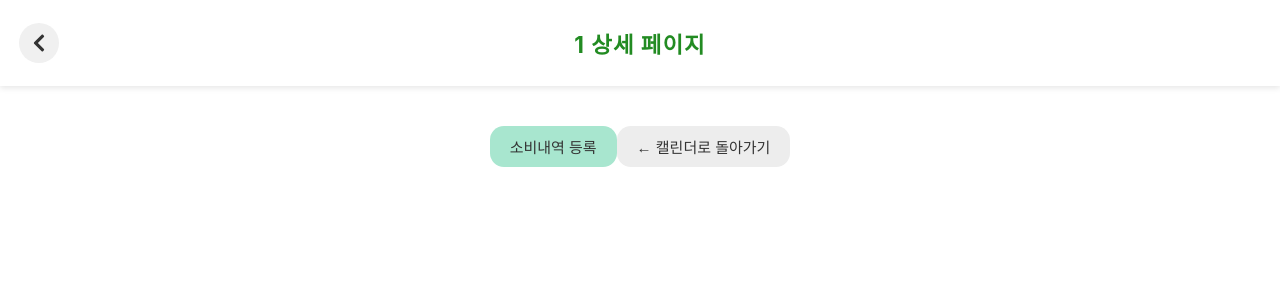
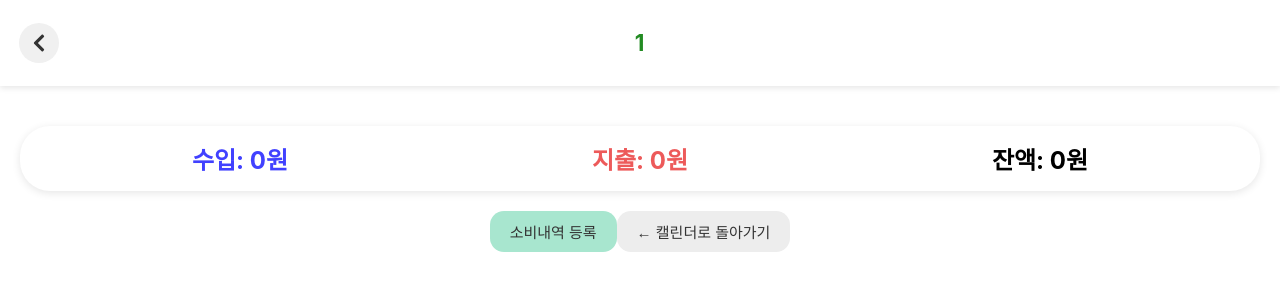
Before and after one commit to JuniorNaver/groupProject, a React (Create React App) app: page /day/1 in a window 1280 px wide. Shown: the top 300 px of the page. Built offline with nearby package versions, Linux system fonts and the light colour scheme; the HTML template or start-up script is replaced by a standard one.

Commit message:
cash, daily 최종

```diff
--- a/src/pages/Daily.css
+++ b/src/pages/Daily.css
@@ -43,3 +43,28 @@
   font-size: 14px;
   text-decoration: underline;
 }
+
+/* 총액 영역 */
+
+.total-item {
+  flex: 1;                       /* 균등 폭 */
+  text-align: center;
+  padding: 10px;
+  border-radius: 10px;
+  background-color: #fff8e1;     /* 카드 느낌 강조 */
+  box-shadow: 0 2px 5px rgba(0,0,0,0.1);
+  min-width: 80px;
+}
+
+/* 색상 강조 */
+.total-item.income {
+  color: #4caf50;
+}
+
+.total-item.expense {
+  color: #f44336;
+}
+
+.total-item.balance {
+  color: #ff9800;
+}
--- a/src/pages/Daily.js
+++ b/src/pages/Daily.js
@@ -1,52 +1,3 @@
-// import { useState, useEffect } from "react";
-// import { useParams, useNavigate } from "react-router-dom";
-// import Button from "../components/Button";
-// import Header from "../components/Header";
-// import CashList from "../components/CashList";
-// import { FaChevronLeft } from "react-icons/fa";
-
-// const Daily = ({ data }) => {
-//   const { date } = useParams(); // yyyy-mm-dd URL
-//   const navigate = useNavigate();
-
-//   const [filteredData, setFilteredData] = useState([]);
-
-//   // URL date와 timestamp 비교
-//   useEffect(() => {
-//     const result = data.filter((item) => {
-//       const itemDate = new Date(item.date).toISOString().slice(0, 10); // yyyy-mm-dd
-//       return itemDate === date;
-//     });
-//     setFilteredData(result);
-//   }, [date, data]);
-
-//   const handleAdd = () => {
-//     navigate(`/add/${date}`);
-//   };
-
-//   return (
-//     <div style={{ textAlign: "center", marginTop: "50px" }}>
-//       <Header
-//         title={`${date} 상세 페이지`}
-//         leftChild={
-//           <Button
-//             text={<FaChevronLeft size={15} />}
-//             type={"icon"}
-//             onClick={() => navigate(-1)}
-//           />
-//         }
-//       />
-
-//       <CashList data={filteredData} />
-//       <Button type="positive" text="소비내역 등록" onClick={handleAdd} />
-
-//       <button onClick={() => navigate(-1)}>← 캘린더로 돌아가기</button>
-//     </div>
-//   );
-// };
-
-// export default Daily;
-
 import { useState, useEffect } from "react";
 import { useParams, useNavigate } from "react-router-dom";
 import Button from "../components/Button";
@@ -58,6 +9,7 @@ const Daily = ({ data }) => {
   const { date } = useParams(); // yyyy-mm-dd URL
   const navigate = useNavigate();
   const [filteredData, setFilteredData] = useState([]);
+  const [totals, setTotals] = useState({ income: 0, expense: 0, balance: 0 });
 
   useEffect(() => {
     const result = data.filter(item => {
@@ -65,6 +17,20 @@ const Daily = ({ data }) => {
       return itemDate === date;
     });
     setFilteredData(result);
+
+  // 지출/수입 누계 계산
+    let incomeSum = 0;
+    let expenseSum = 0;
+    result.forEach(item => {
+      if (item.type === "income") incomeSum += Number(item.amount);
+      if (item.type === "expense") expenseSum += Number(item.amount);
+    });
+
+    setTotals({
+      income: incomeSum,
+      expense: expenseSum,
+      balance: incomeSum - expenseSum
+    });
   }, [date, data]);
 
   // 기존 '소비내역 등록' 버튼
@@ -80,11 +46,12 @@ const Daily = ({ data }) => {
   return (
     <div>
       <Header
-        title={`${date} 상세 페이지`}
+        title={`${date}`}
         leftChild={
           <Button text={<FaChevronLeft size={15} />} type={"icon"} onClick={() => navigate(-1)} />
         }
       />
+      <br/>
 
       <div style={{ display:"flex", flexWrap: "wrap"}}>
         {filteredData.map(item => (
@@ -94,7 +61,14 @@ const Daily = ({ data }) => {
           </div>
         ))}
       </div>
-        <br/><br/>
+        <br/>
+
+      <div style={{ display:"flex", justifyContent: "space-around", alignItem: "center",width: "100%", maxWidth: "1200px", margin: "0 auto", fontSize: "clamp(14px, 2vw, 24px)", fontWeight: "bold",backgroundColor: "#ffffff", borderRadius: "30px", padding: "15px 20px",boxShadow: "0 2px 8px rgba(0,0,0,0.1)"}}>
+        <div className="total-item income" style={{fontSize: "clamp(14px, 2vw, 24px)"}}>수입: {totals.income.toLocaleString()}원</div>
+        <div className="total-item expense"style={{fontSize: "clamp(14px, 2vw, 24px)"}}>지출: {totals.expense.toLocaleString()}원</div>
+        <div className="total-item balance"style={{fontSize: "clamp(14px, 2vw, 24px)"}}>잔액: {totals.balance.toLocaleString()}원</div>
+      </div>
+        <br/>
 
       <Button type="positive" text="소비내역 등록" onClick={handleAdd} />
       <Button
```
